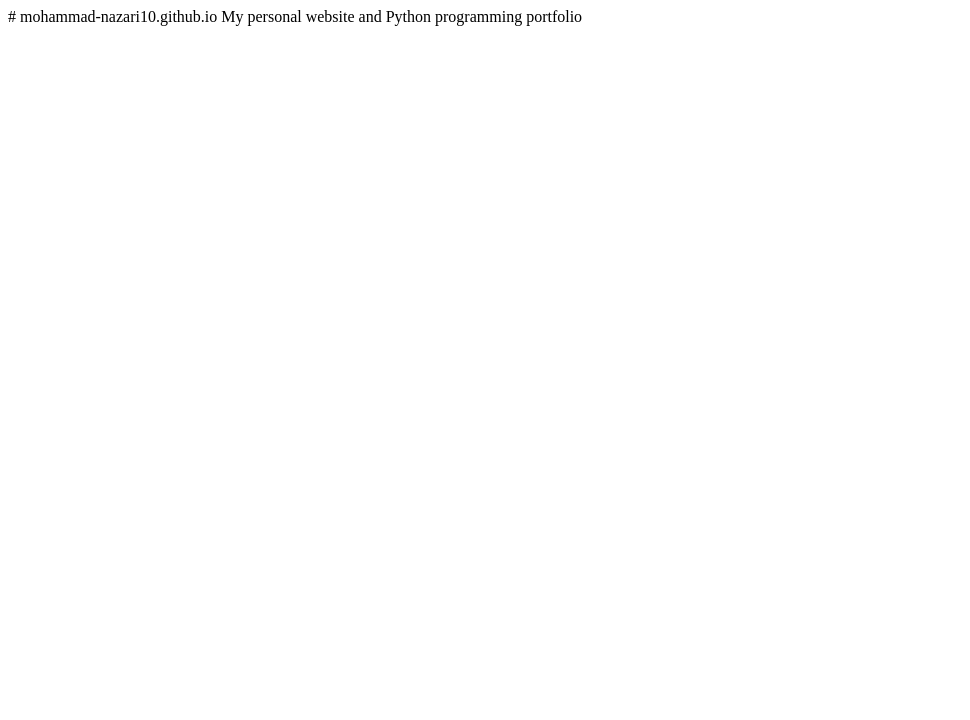
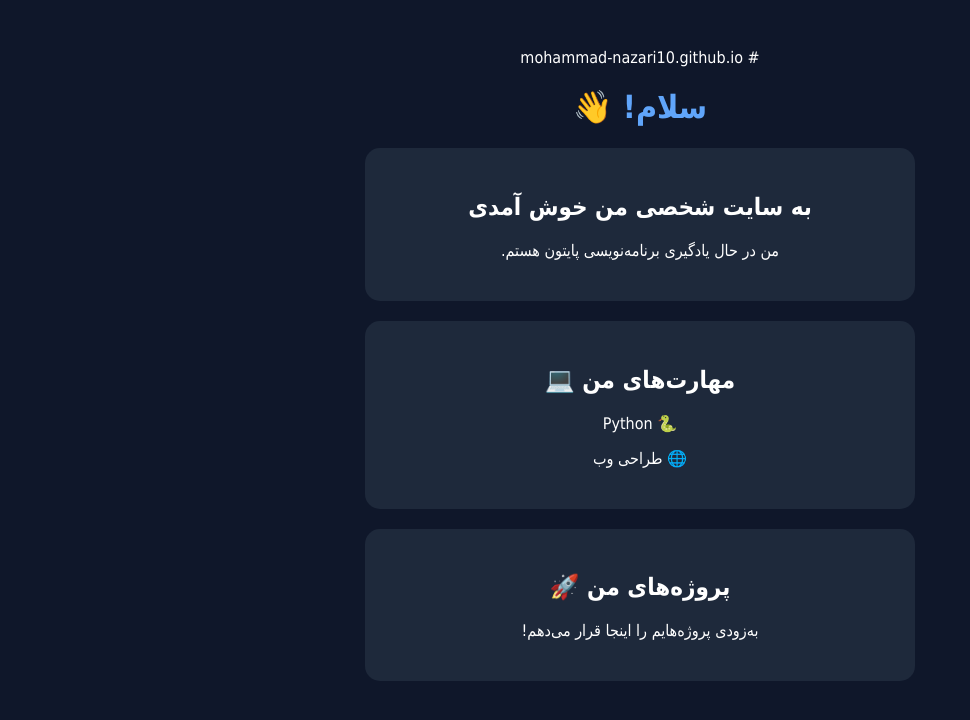
Before and after one commit to mohammad-nazari10/mohammad-nazari10.github.io, a plain HTML site: page index.html in a window 1280 px wide. Shown: the whole page, without its empty margins (0-970 px from the left). Drawn offline with Linux system fonts and the light colour scheme.

Commit message:
Update index.html

```diff
--- a/index.html
+++ b/index.html
@@ -1,2 +1,51 @@
 # mohammad-nazari10.github.io
-My personal website and Python programming portfolio
+<!DOCTYPE html>
+<html lang="fa" dir="rtl">
+<head>
+    <meta charset="UTF-8">
+    <meta name="viewport" content="width=device-width, initial-scale=1.0">
+    <title>وب‌سایت شخصی من</title>
+
+    <style>
+        body {
+            background-color: #0f172a;
+            color: white;
+            font-family: Tahoma, sans-serif;
+            text-align: center;
+            padding: 40px 20px;
+        }
+
+        .box {
+            background-color: #1e293b;
+            padding: 25px;
+            margin: 20px auto;
+            border-radius: 15px;
+            max-width: 500px;
+        }
+
+        h1 {
+            color: #60a5fa;
+        }
+    </style>
+</head>
+
+<body>
+    <h1>سلام! 👋</h1>
+
+    <div class="box">
+        <h2>به سایت شخصی من خوش آمدی</h2>
+        <p>من در حال یادگیری برنامه‌نویسی پایتون هستم.</p>
+    </div>
+
+    <div class="box">
+        <h2>مهارت‌های من 💻</h2>
+        <p>🐍 Python</p>
+        <p>🌐 طراحی وب</p>
+    </div>
+
+    <div class="box">
+        <h2>پروژه‌های من 🚀</h2>
+        <p>به‌زودی پروژه‌هایم را اینجا قرار می‌دهم!</p>
+    </div>
+</body>
+</html>
```
